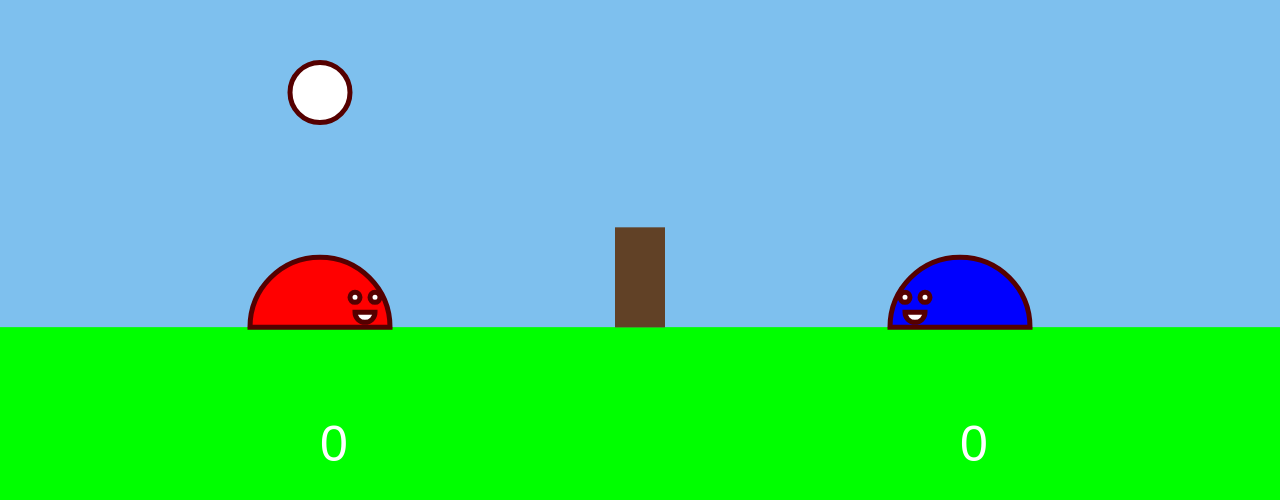
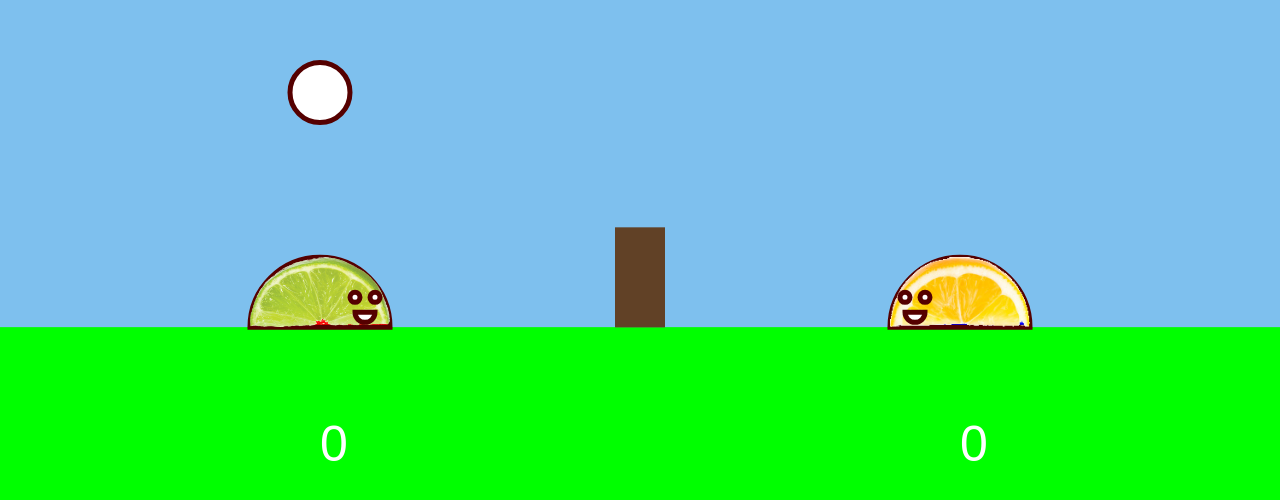
Before and after one commit to lichard49/lime-olleyball, a plain HTML site: page index.html in a window 1280 px wide. Shown: the part 206-706 px from the top of the page. Drawn offline with Linux system fonts and the light colour scheme; animation ran at ten frames a second.

Commit message:
Added lime and lemon sprites

```diff
--- a/character.js
+++ b/character.js
@@ -69,6 +69,7 @@ Character.prototype.tick = function(world) {
 }
 
 Character.prototype.draw = function(context) {
+	// body
 	context.beginPath();
 	context.arc(this.x, this.y, this.radius, Math.PI, 2*Math.PI, false);
 	context.closePath();
@@ -77,6 +78,14 @@ Character.prototype.draw = function(context) {
 	context.fill();
 	context.strokeStyle = '#550000';
 	context.stroke();
+	var img;
+	if(this.isFacingLeft > 0) {
+		img = document.getElementById("lime");
+	}
+	else {
+		img = document.getElementById("lemon");
+	}
+	context.drawImage(img, this.x-this.radius, this.y-this.radius, this.radius*2, this.radius);
 
 	// eye
 	context.beginPath();
--- a/index.html
+++ b/index.html
@@ -167,6 +167,8 @@
 
 	<body id="body" style="padding: 0px; margin: 0px;">
 		<canvas id="game_canvas"></canvas>
+		<img id="lime" src="res/lime.png" style="display: none;" />
+		<img id="lemon" src="res/lemon.png" style="display: none;" />
 	</body>
 
 	<script>
```
Also changed, not shown: res/lemon.jpg (added), res/lemon.png (added), res/lime.gif (added), res/lime.png (added).
